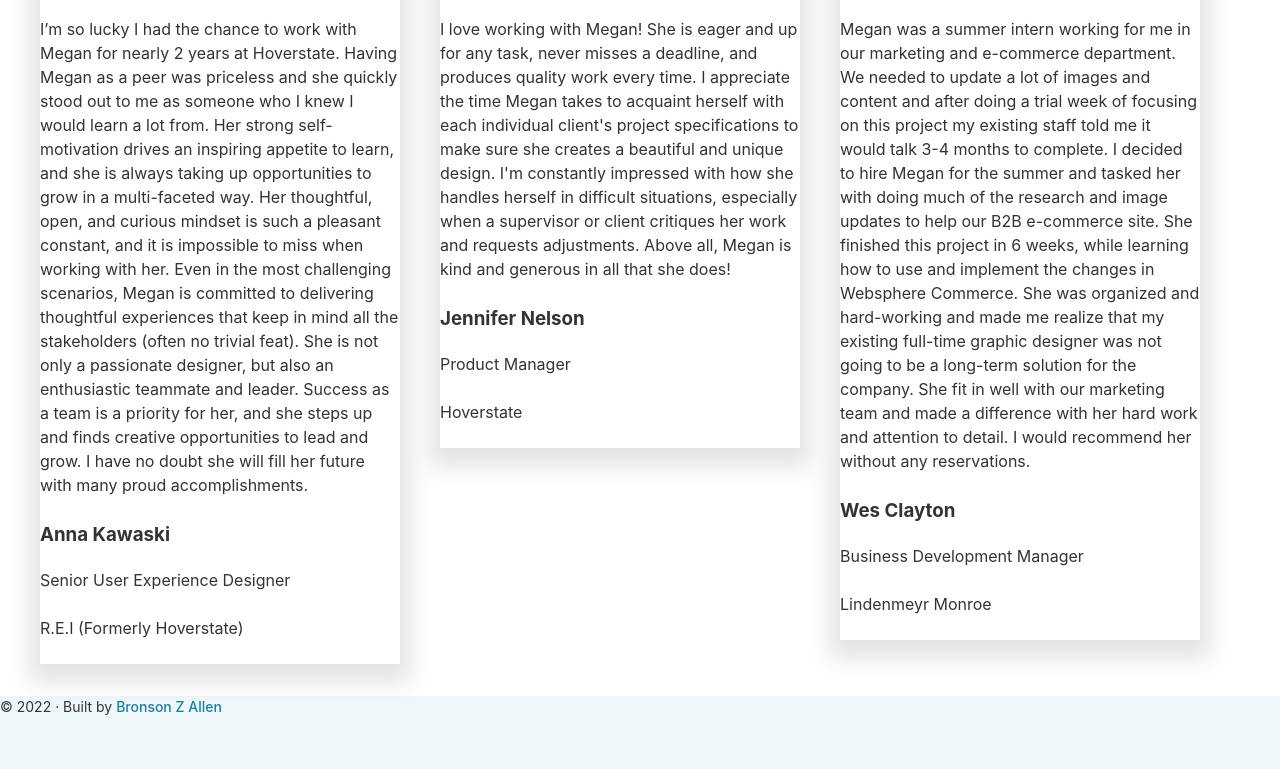
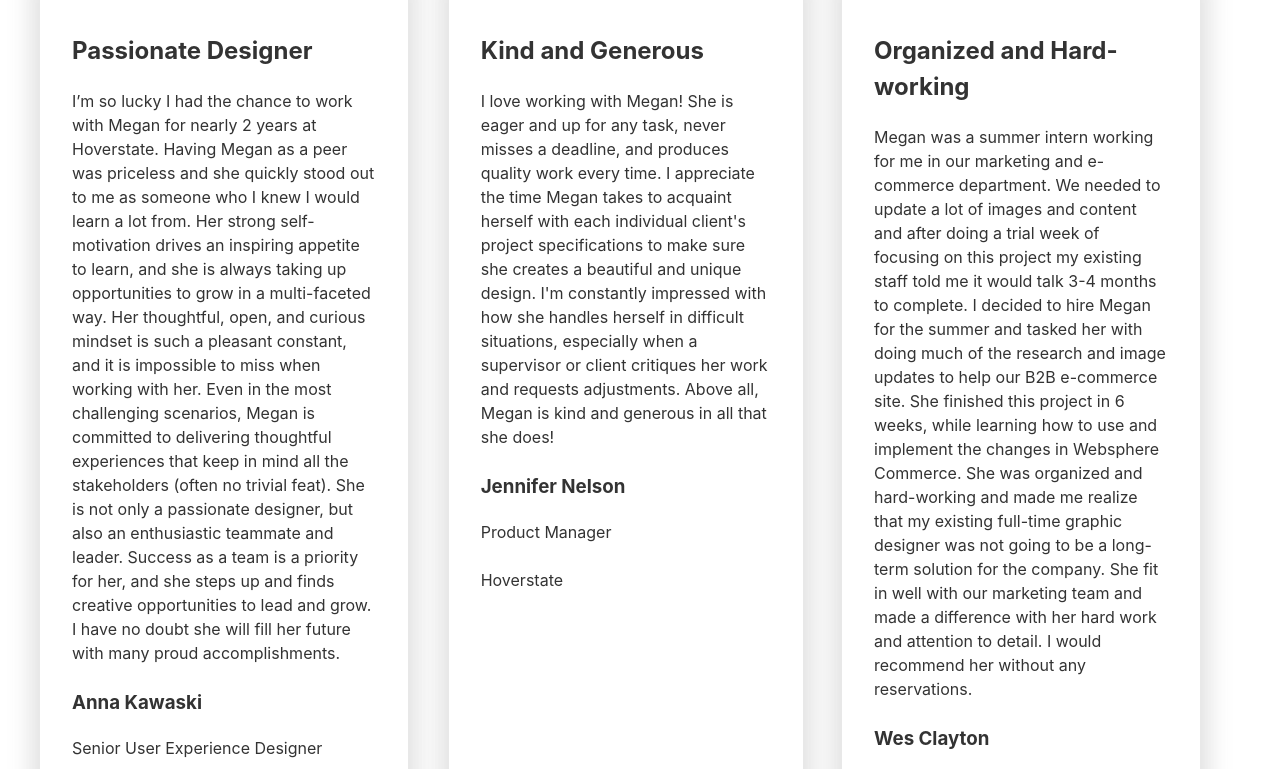
Before and after one commit to bronson-allen/meg-ux-portfolio, a Gatsby site: page /testimonials in a window 1280 px wide. Shown: the part 250-1019 px from the top of the page. Built offline with nearby package versions, Linux system fonts and the light colour scheme; Gatsby itself is replaced by a stand-in of ours.

Commit message:
slight layout changes on testimonials

```diff
--- a/src/pages/testimonials.js
+++ b/src/pages/testimonials.js
@@ -33,7 +33,7 @@
 
   return (
     <Layout>
-        <div>
+        <div style={styles.mainContainer}>
           <h1 style={styles.title}>Testimonials</h1>
           <div style={styles.row}>
             {testimonials.map((testimonial, i) => (
@@ -54,29 +54,30 @@
 }
 
 const styles = {
+  mainContainer: {
+    display: 'flex',
+    flexDirection: 'column',
+  },
   title: {
     alignSelf: 'center',
     justifySelf: 'center',
     color: `var(--color-primary-dark)`,
+    margin: `20px 0`,
   },
   row: {
-    display: 'flex',
-    flexDirection: 'row',
-    flexWrap: 'wrap',
+    display: 'table',
     width: '100%',
   },
 
   column: {
-    display: 'flex',
-    flexDirection: 'column',
-    flexBasis: '100%',
-    flex: 1
+    display: 'table-cell',
   },
 
   card: {
     width: '90%',
-    gap: '20px',
+    height: '878px',
     boxShadow: `0px 8px 20px 10px rgba(143, 143, 143, 0.25)`,
+    padding: `var(--space-5)`
   }
 }
 export const Head = () => <Seo title="Testimonials" />
```
